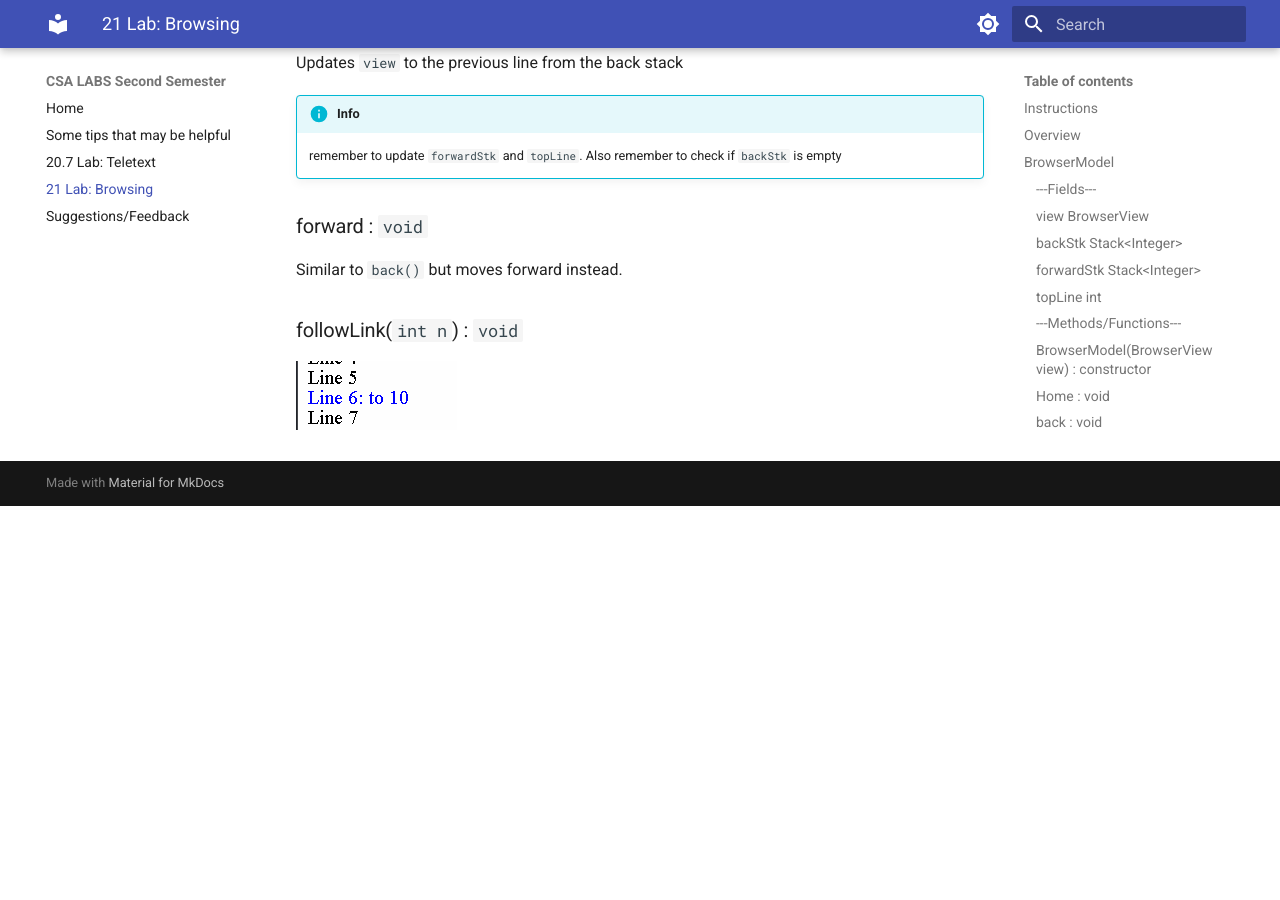
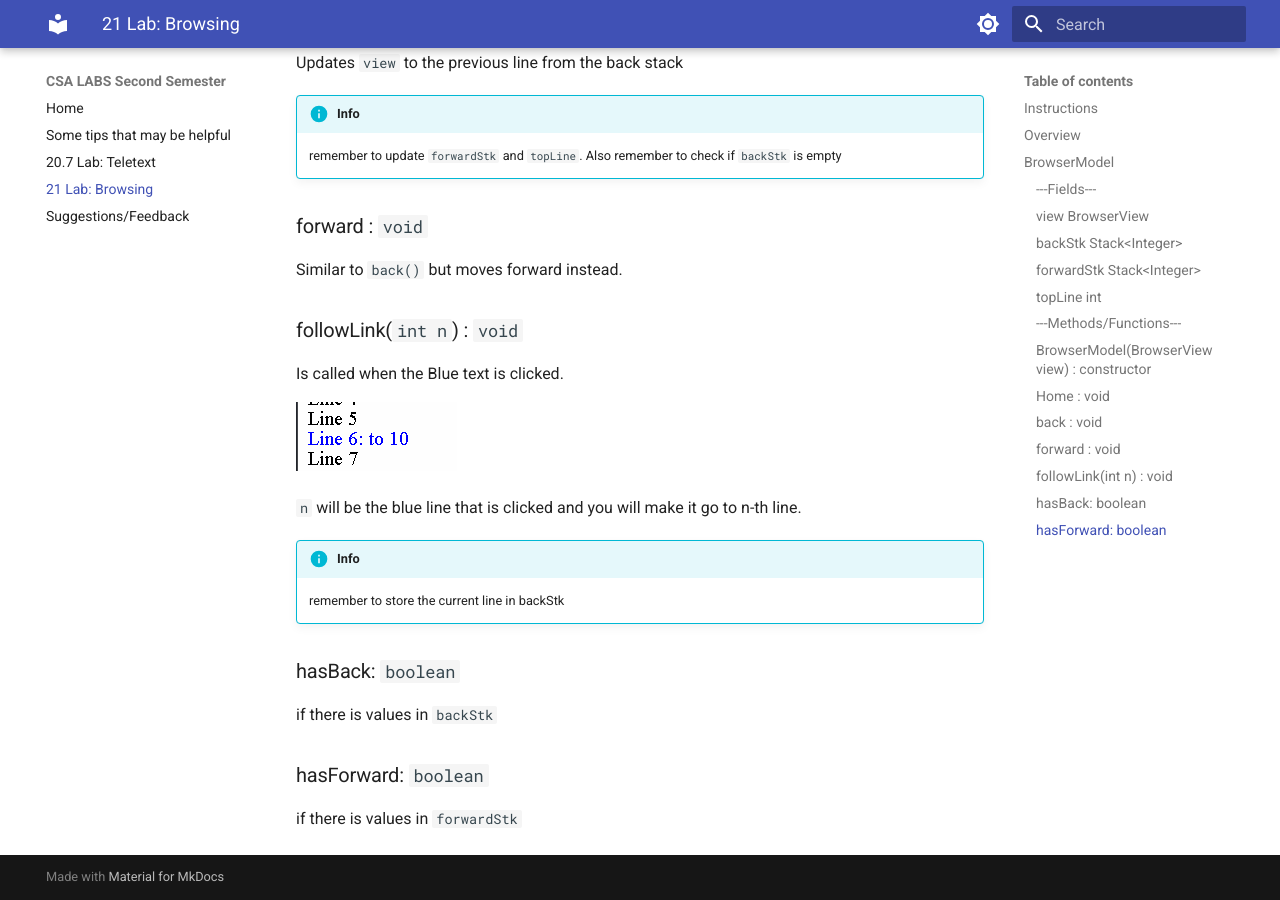
Before and after one commit to haotian2006/CSALABS, an MkDocs documentation site: the page built from docs/21 Browsing.md, in a window 1280 px wide and 900 px high, scrolled down 3342 px. Built offline with MkDocs 1.6.1 and Material for MkDocs 9.7.7, drawn with Linux system fonts in a browser that asks for light colours; before the commit the page ends 3848 px from its top, so only the background shows below that.

Commit message:
Finish browsing

```diff
--- a/docs/21 Browsing.md
+++ b/docs/21 Browsing.md
@@ -111,5 +111,16 @@ Updates `view` to the previous line from the back stack
 Similar to `back()` but moves forward instead.
 
 ### followLink(`int n`) : `void`
+Is called when the Blue text is clicked.
 
 ![Alt text](https://github.com/haotian2006/CSALABS/blob/main/Images/Browsing/link.png?raw=true)
+
+`n` will be the blue line that is clicked and you will make it go to n-th line.
+!!!info
+    remember to store the current line in backStk
+
+### hasBack: `boolean`
+if there is values in `backStk`
+
+### hasForward: `boolean`
+if there is values in `forwardStk`
```
